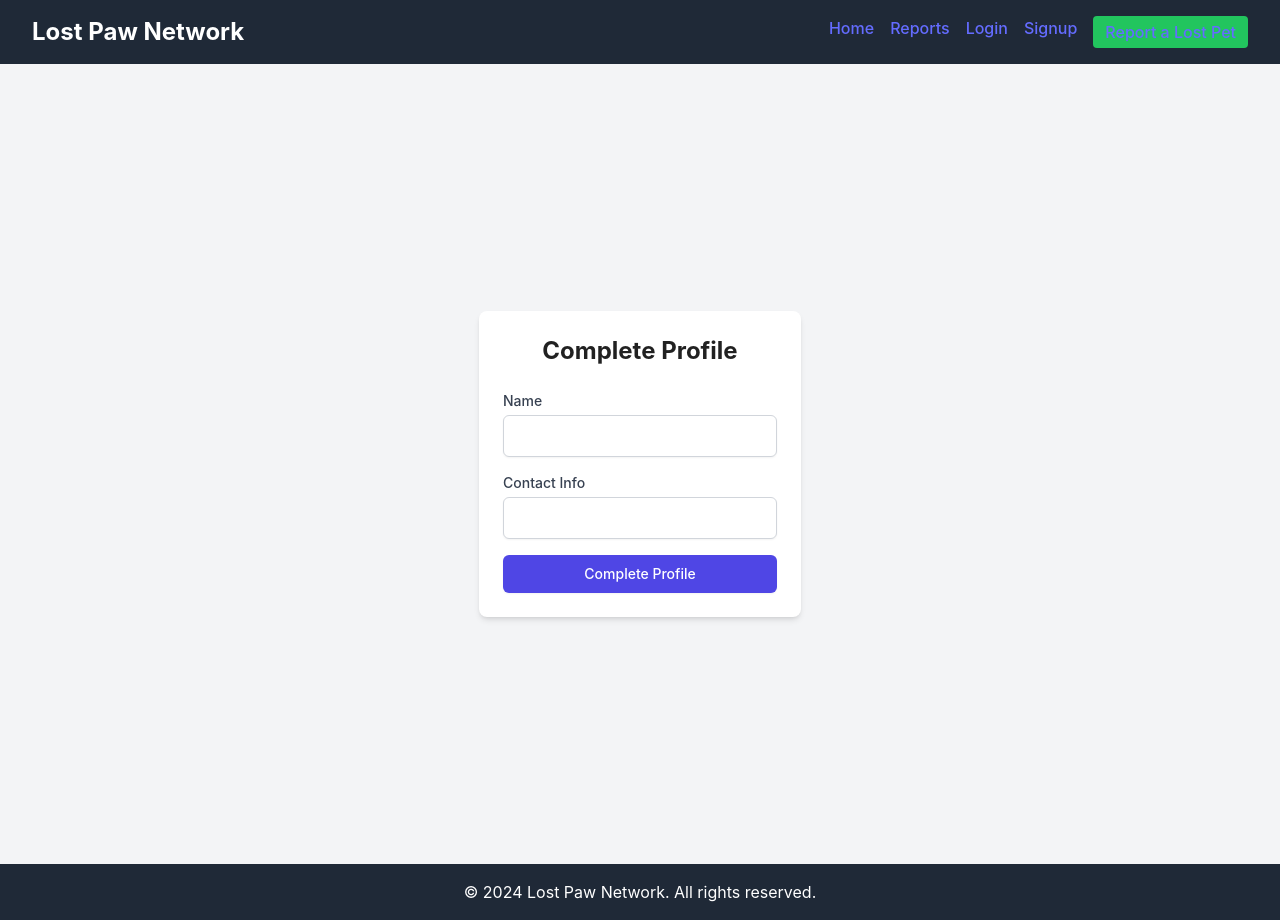
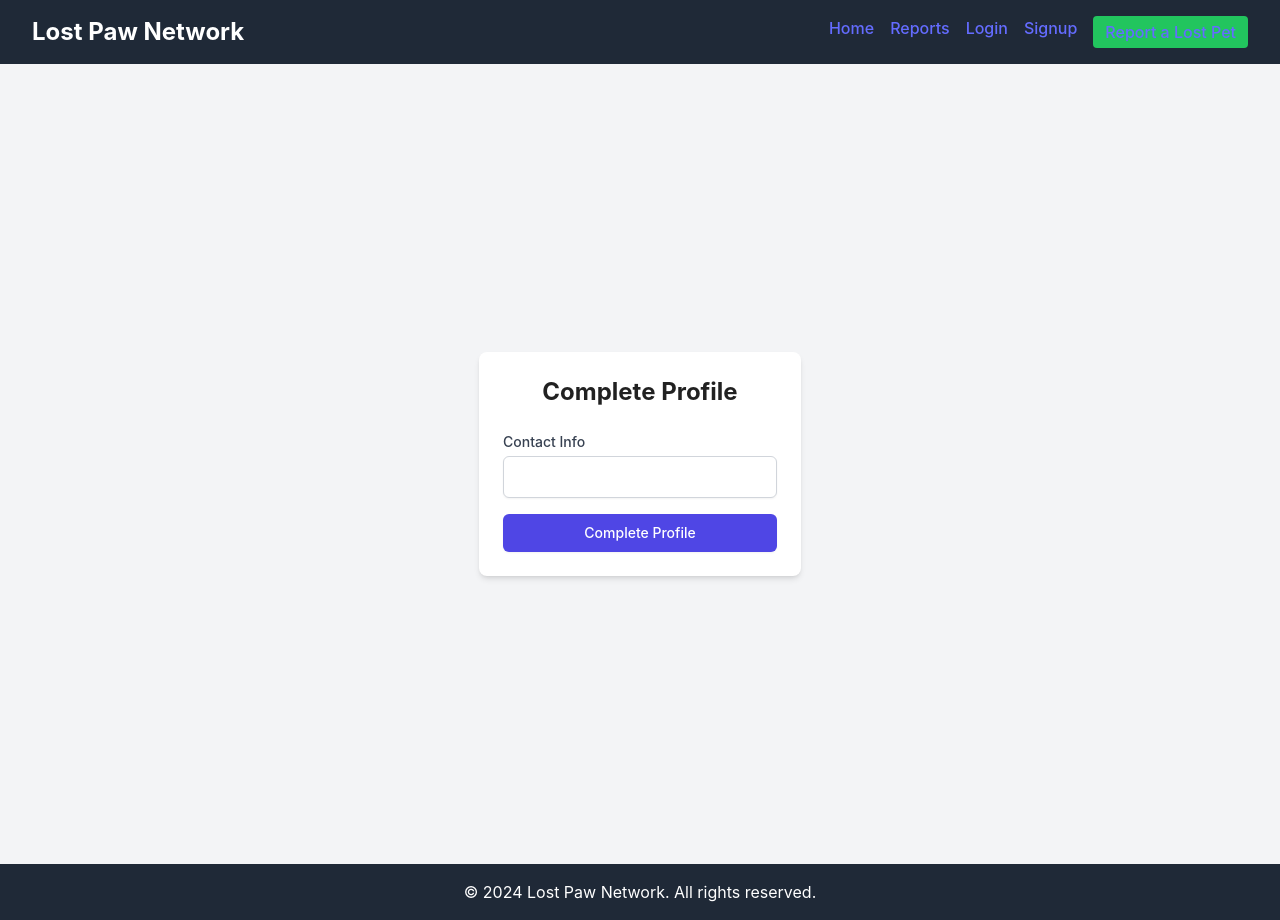
Before and after one commit to spookyreaper/LostPawNetwork-frontend, a React (Vite) app in the folder lostpawnetwork/: page /complete-profile in a window 1280 px wide. Built offline with nearby package versions, Linux system fonts and the light colour scheme.

Commit message:
users able to create an account

```diff
--- a/lostpawnetwork/package.json
+++ b/lostpawnetwork/package.json
@@ -10,6 +10,7 @@
     "preview": "vite preview"
   },
   "dependencies": {
+    "axios": "^1.7.2",
     "react": "^18.2.0",
     "react-dom": "^18.2.0",
     "react-router-dom": "^6.23.1"
--- a/lostpawnetwork/src/App.jsx
+++ b/lostpawnetwork/src/App.jsx
@@ -1,4 +1,4 @@
-import React from 'react';
+import React, { useState } from 'react';
 import { BrowserRouter as Router, Routes, Route } from 'react-router-dom';
 import HomePage from './pages/HomePage';
 import ReportPage from './pages/ReportPage';
@@ -7,16 +7,17 @@ import RegisterPage from './pages/RegisterPage';
 import CompleteProfilePage from './pages/CompleteProfilePage';
 
 function App() {
+  const [userId, setUserId] = useState(null);
+
   return (
     <Router>
       <div className="flex flex-col min-h-screen">
         <div className="flex-grow">
           <Routes>
             <Route path="/" element={<HomePage />} />
-            <Route path="/reports" element={<ReportPage />} />
+            <Route path="/register" element={<RegisterPage setUserId={setUserId} />} />
             <Route path="/login" element={<LoginPage />} />
-            <Route path="/register" element={<RegisterPage />} />
-            <Route path="/complete-profile" element={<CompleteProfilePage />} />
+            <Route path="/complete-profile" element={<CompleteProfilePage userId={userId} />} />
           </Routes>
         </div>
       </div>
--- a/lostpawnetwork/src/components/CompleteProfile.jsx
+++ b/lostpawnetwork/src/components/CompleteProfile.jsx
@@ -1,8 +1,9 @@
 import React, { useState } from 'react';
+import { useNavigate } from 'react-router-dom';
 
-function CompleteProfile() {
-  const [name, setName] = useState('');
+function CompleteProfile({ userId }) {
   const [contactInfo, setContactInfo] = useState('');
+  const navigate = useNavigate();
 
   const handleSubmit = async (e) => {
     e.preventDefault();
@@ -10,14 +11,15 @@ function CompleteProfile() {
       const response = await fetch('http://localhost:1337/user/complete-profile', {
         method: 'POST',
         headers: {
-          'Content-Type': 'application/json',
-          'Authorization': `Bearer ${localStorage.getItem('token')}` // Assuming you store the token in localStorage
+          'Content-Type': 'application/json'
         },
-        body: JSON.stringify({ name, contactInfo })
+        body: JSON.stringify({ id: userId, contactInfo }),
+        credentials: 'include'
       });
       const data = await response.json();
       if (response.ok) {
         console.log('Profile completed successfully:', data);
+        navigate('/'); // Redirect to the home page or another page
       } else {
         console.error('Profile completion failed:', data);
       }
@@ -30,17 +32,6 @@ function CompleteProfile() {
     <div className="flex justify-center items-center min-h-screen bg-gray-100">
       <form onSubmit={handleSubmit} className="bg-white p-6 rounded-lg shadow-md w-full max-w-sm">
         <h2 className="text-2xl font-bold mb-6 text-center">Complete Profile</h2>
-        <div className="mb-4">
-          <label htmlFor="name" className="block text-sm font-medium text-gray-700">Name</label>
-          <input
-            type="text"
-            id="name"
-            value={name}
-            onChange={(e) => setName(e.target.value)}
-            required
-            className="mt-1 block w-full px-3 py-2 border border-gray-300 rounded-md shadow-sm focus:outline-none focus:ring-indigo-500 focus:border-indigo-500"
-          />
-        </div>
         <div className="mb-4">
           <label htmlFor="contactInfo" className="block text-sm font-medium text-gray-700">Contact Info</label>
           <input
--- a/lostpawnetwork/src/components/Login.jsx
+++ b/lostpawnetwork/src/components/Login.jsx
@@ -12,7 +12,8 @@ function Login({ onLoginSuccess, onLoginError }) {
       const response = await fetch('http://localhost:1337/user/login', {
         method: 'POST',
         headers: { 'Content-Type': 'application/json' },
-        body: JSON.stringify({ email, password })
+        body: JSON.stringify({ email, password }),
+        credentials: 'include'
       });
       const data = await response.json();
       if (response.ok) {
--- a/lostpawnetwork/src/components/Register.jsx
+++ b/lostpawnetwork/src/components/Register.jsx
@@ -1,11 +1,13 @@
 import React, { useState } from 'react';
 import { useNavigate } from 'react-router-dom';
 
-function Register() {
+function Register(props) {
   const [username, setUsername] = useState('');
   const [email, setEmail] = useState('');
   const [password, setPassword] = useState('');
   const navigate = useNavigate();
+
+  console.log(props);
 
   const handleSubmit = async (e) => {
     e.preventDefault();
@@ -15,11 +17,13 @@ function Register() {
         headers: {
           'Content-Type': 'application/json'
         },
-        body: JSON.stringify({ username, email, password })
+        body: JSON.stringify({ username, email, password }),
+        credentials: 'include'
       });
       const data = await response.json();
       if (response.ok) {
-        navigate('/complete-profile'); // Redirect to complete profile page
+        props.setUserId(data.user.id);
+        navigate('/complete-profile');
       } else {
         console.error('Registration failed:', data);
       }
--- a/lostpawnetwork/src/pages/RegisterPage.jsx
+++ b/lostpawnetwork/src/pages/RegisterPage.jsx
@@ -3,12 +3,13 @@ import Navbar from '../components/Navbar';
 import Footer from '../components/Footer';
 import Register from '../components/Register';
 
-const RegisterPage = () => {
+const RegisterPage = (props) => {
   return (
     <div className="bg-gray-100 min-h-screen flex flex-col">
       <Navbar />
       <div className="flex-grow flex items-center justify-center">
-        <Register />
+        <Register setUserId={props.setUserId}/>
+
       </div>
       <Footer />
     </div>
```
